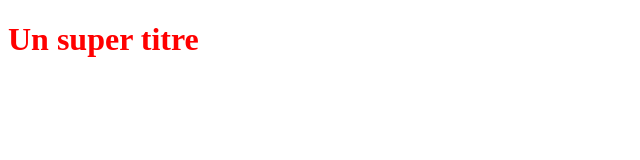
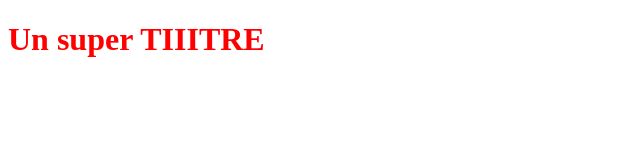
Before and after one commit to Kopp7/Recette, a plain HTML site: page index.html in a window 1280 px wide. Shown: the whole page, without its empty margins (0-640 px from the left). Drawn offline with Linux system fonts and the light colour scheme.

Commit message:
modification titre

```diff
--- a/index.html
+++ b/index.html
@@ -5,6 +5,6 @@
    <link rel="stylesheet" type="text/css" href="styles.css">
 </head>
 <body>
-   <h1>Un super titre</h1>
+   <h1>Un super TIIITRE</h1>
 </body>
 </html>
```
